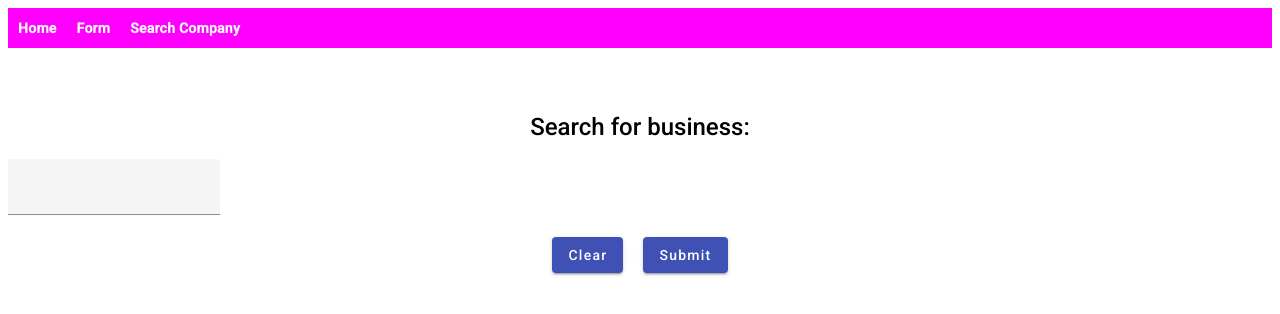
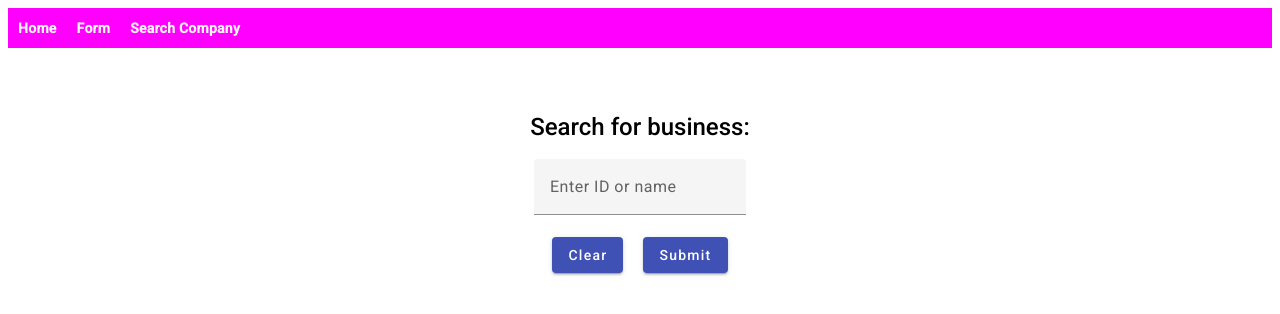
Before and after one commit to MackBak/businessreg-fe, an Angular app: page /businessoverview in a window 1280 px wide. Shown: the top 314 px of the page. Built offline with nearby package versions, Linux system fonts and the light colour scheme.

Commit message:
fixed centering

```diff
--- a/src/app/businessoverview/businessoverview.component.css
+++ b/src/app/businessoverview/businessoverview.component.css
@@ -1,7 +1,18 @@
+/* businessoverview.component.css */
 
 .businessSearch {
+  display: flex;
   margin-top: 5%;
+  justify-content: center;
   text-align: center;
+}
+
+.submitForm {
+  display: flex;
+  flex-direction: column;
+  align-items: center;
+  justify-content: center;
+  width: 100%; /* Ensures it takes up available space */
 }
 
 h1 {
--- a/src/app/businessoverview/businessoverview.component.html
+++ b/src/app/businessoverview/businessoverview.component.html
@@ -8,10 +8,7 @@
   <form [formGroup]="searchForm" (ngSubmit)="onSubmit()" class="submitForm">
 
     <mat-form-field>
-      <input id="businessSearch" matInput type="search" formControlName="nameOrId">
-<!--      <div *ngIf="searchForm.get('businessSearch')?.hasError('required')">-->
-<!--      Fill in company ID or exact company name!-->
-<!--      </div>-->
+      <input id="searchInput" matInput type="search" formControlName="nameOrId" placeholder="Enter ID or name">
     </mat-form-field>
 
     <div class="searchbarButtons">
```
